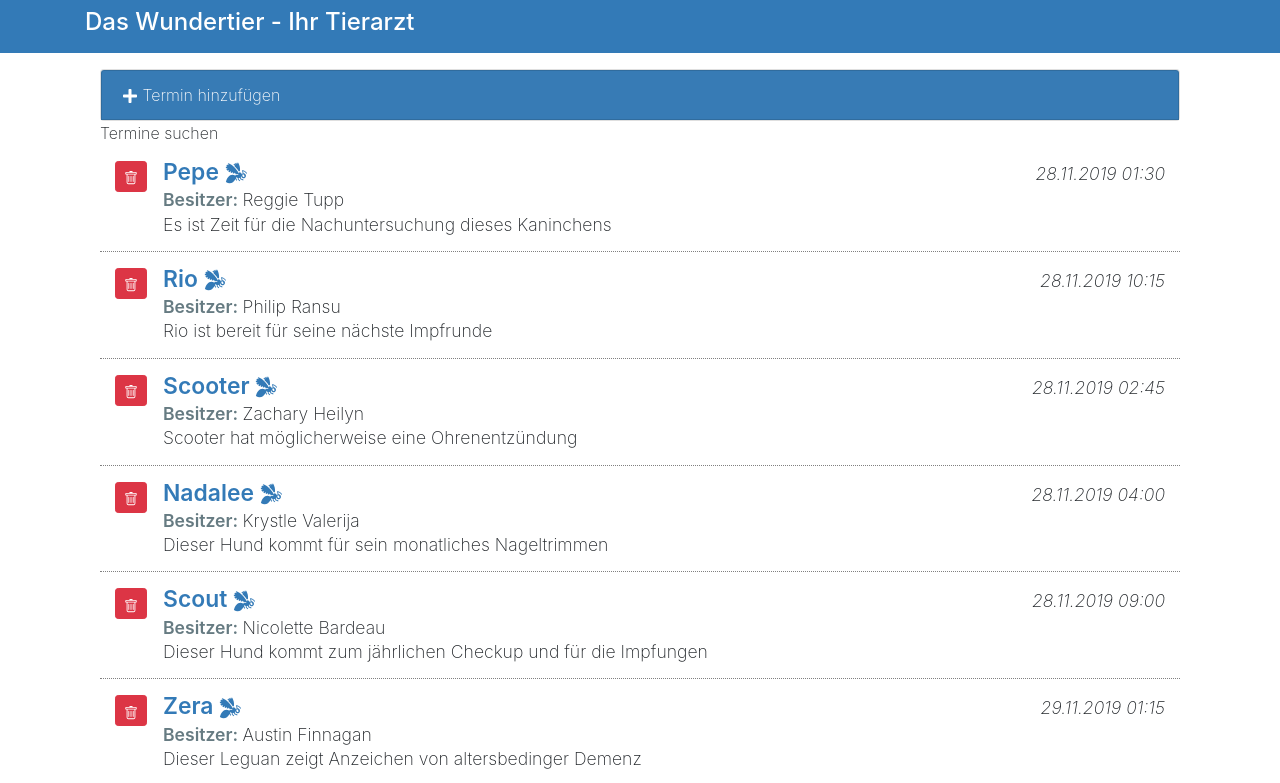
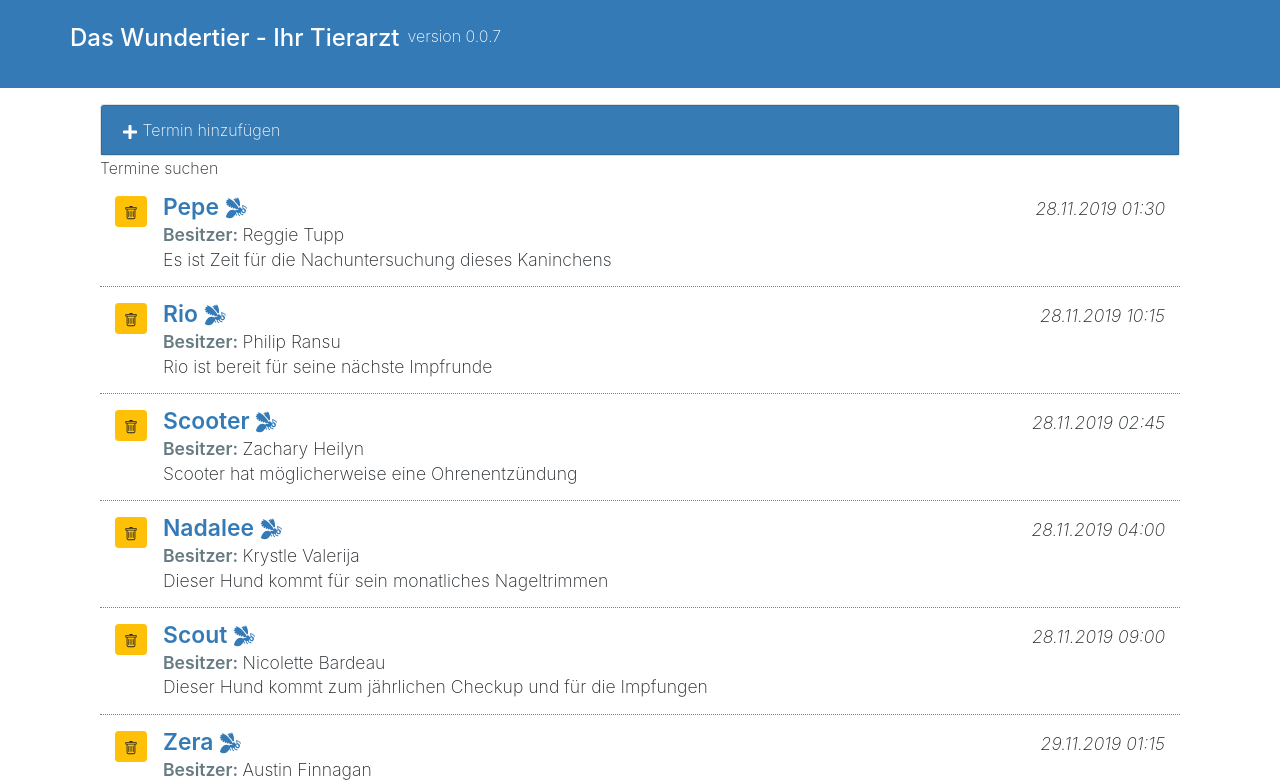
Before and after one commit to edwardtanguay/reactweb, a React (Create React App) app: page / in a window 1280 px wide. Shown: the top 783 px of the page. Built offline with nearby package versions, Linux system fonts and the light colour scheme.

Commit message:
with version supertitle

```diff
--- a/public/index.html
+++ b/public/index.html
@@ -27,9 +27,6 @@
 
 <body>
 	<noscript>You need to enable JavaScript to run this app.</noscript>
-	<header class="container text-white">
-		<h4 class="py-2">Das Wundertier - Ihr Tierarzt</h4>
-	</header>
 
 	<div id="root"></div>
 
--- a/src/components/App.js
+++ b/src/components/App.js
@@ -57,12 +57,19 @@ class App extends Component {
 					return item;
 				})
 				this.setState({
-					appointments: apts
+					appointments: apts,
+					version: '0.0.7'
 				})
 			})
 	}
 	render() {
 		return (
+			<div>
+				<header class="container text-white">
+					<div className="row py-4">
+						<h4>Das Wundertier - Ihr Tierarzt</h4><p class="ml-2"> version {this.state.version}</p>
+					</div>
+				</header>
 				<main className="page bg-white" id="petratings">
 					<div className="container">
 						<div className="row">
@@ -81,6 +88,7 @@ class App extends Component {
 						</div>
 					</div>
 				</main>
+			</div>
 		)
 	}
 }
--- a/src/components/ListAppointments.js
+++ b/src/components/ListAppointments.js
@@ -11,7 +11,7 @@ class ListAppointments extends Component {
 				{this.props.appointments.map(item => (
 					<div className="pet-item col media py-3" key={item.aptId}>
 						<div className="mr-3">
-							<button className="pet-delete btn btn-sm btn-danger"
+							<button className="pet-delete btn btn-sm btn-warning"
 								onClick={() => this.props.deleteAppointment(item)}
 							><BsTrash/></button>
 						</div>
```
Lines whose indentation alone changed are shown as unchanged.
